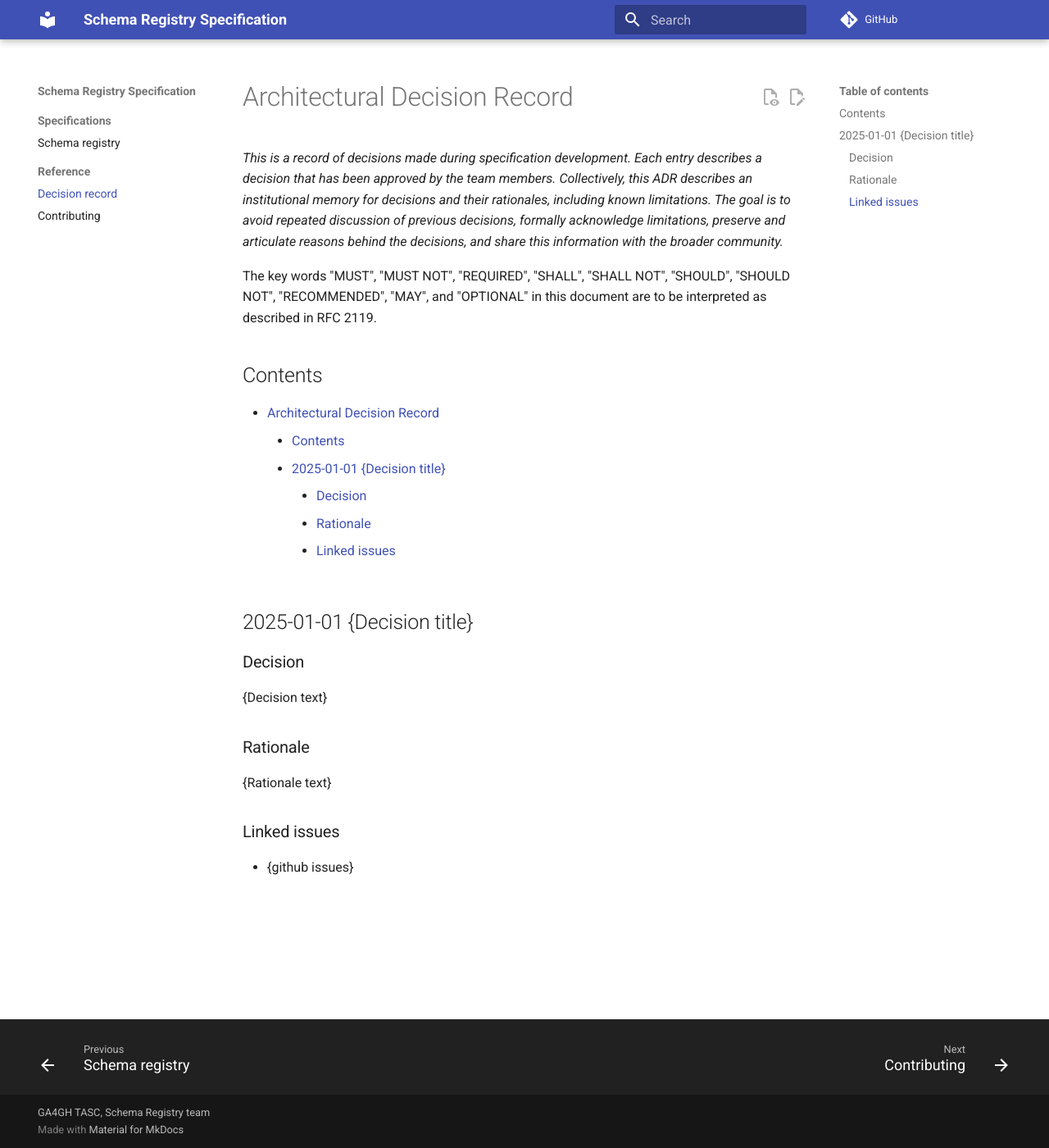
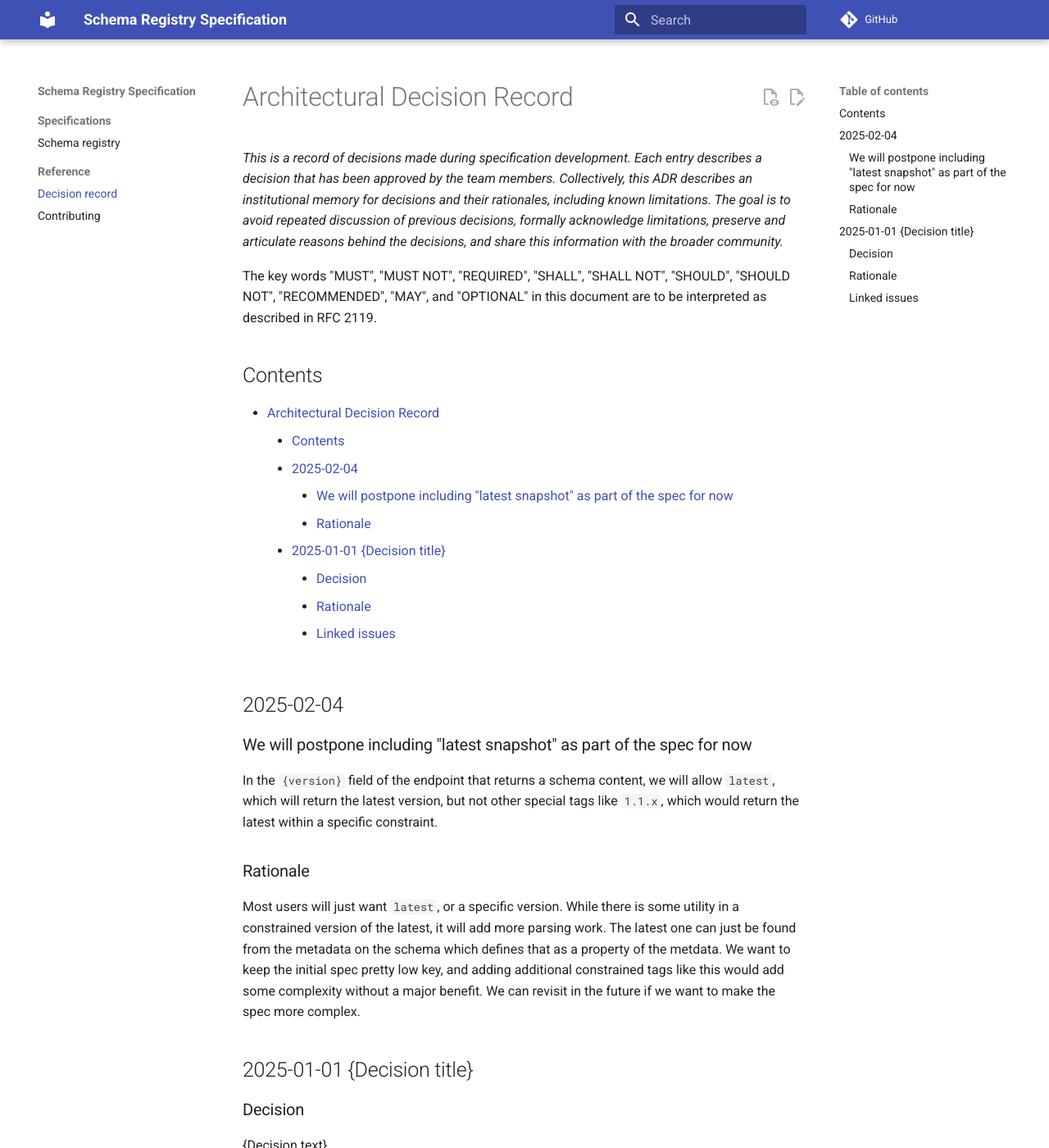
Before and after one commit to ga4gh/schema-registry, an MkDocs documentation site: the page built from docs/decision_record.md, in a window 1280 px wide and 1400 px high. Shown: the whole window at 82% size. Built offline with MkDocs 1.6.1 and Material for MkDocs 9.7.7, drawn with Linux system fonts in a browser that asks for light colours; comment, search, counter and statistics services are not loaded.

Commit message:
Update decision_record.md

```diff
--- a/docs/decision_record.md
+++ b/docs/decision_record.md
@@ -7,6 +7,19 @@ The key words "MUST", "MUST NOT", "REQUIRED", "SHALL", "SHALL NOT", "SHOULD", "S
 ## Contents
 
 [TOC]
+
+
+
+## 2025-02-04
+
+### We will postpone including "latest snapshot" as part of the spec for now
+
+In the `{version}` field of the endpoint that returns a schema content, we will allow `latest`, which will return the latest version, but not other special tags like `1.1.x`, which would return the latest within a specific constraint.
+
+### Rationale
+
+Most users will just want `latest`, or a specific version. While there is some utility in a constrained version of the latest, it will add more parsing work. The latest one can just be found from the metadata on the schema which defines that as a property of the metdata. We want to keep the initial spec pretty low key, and adding additional constrained tags like this would add some complexity without a major benefit. We can revisit in the future if we want to make the spec more complex.
+
 
 ## 2025-01-01 {Decision title}
 
```
